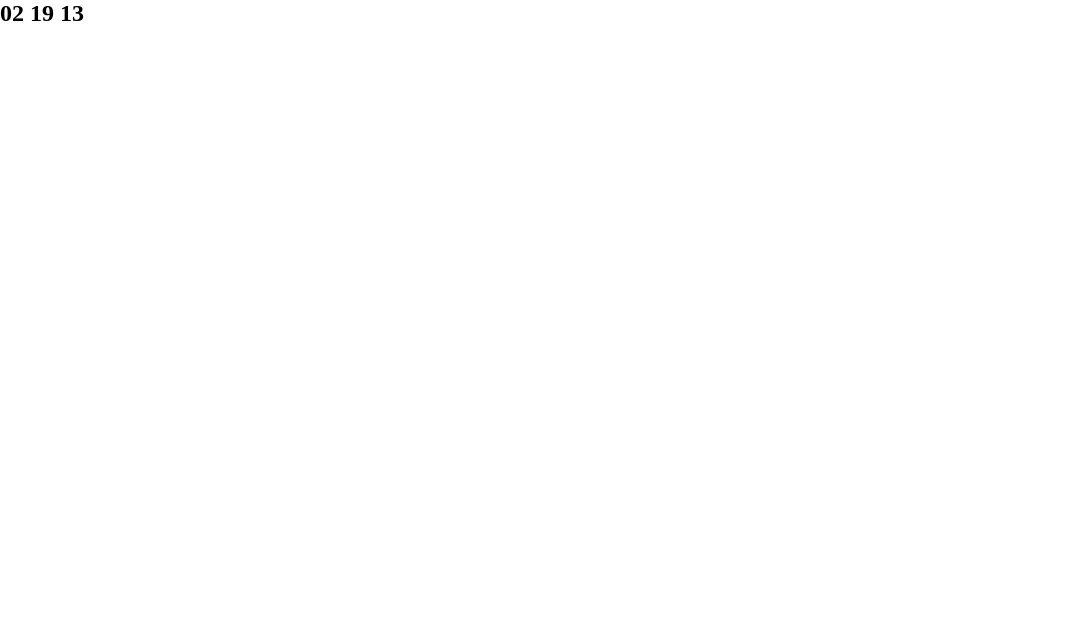
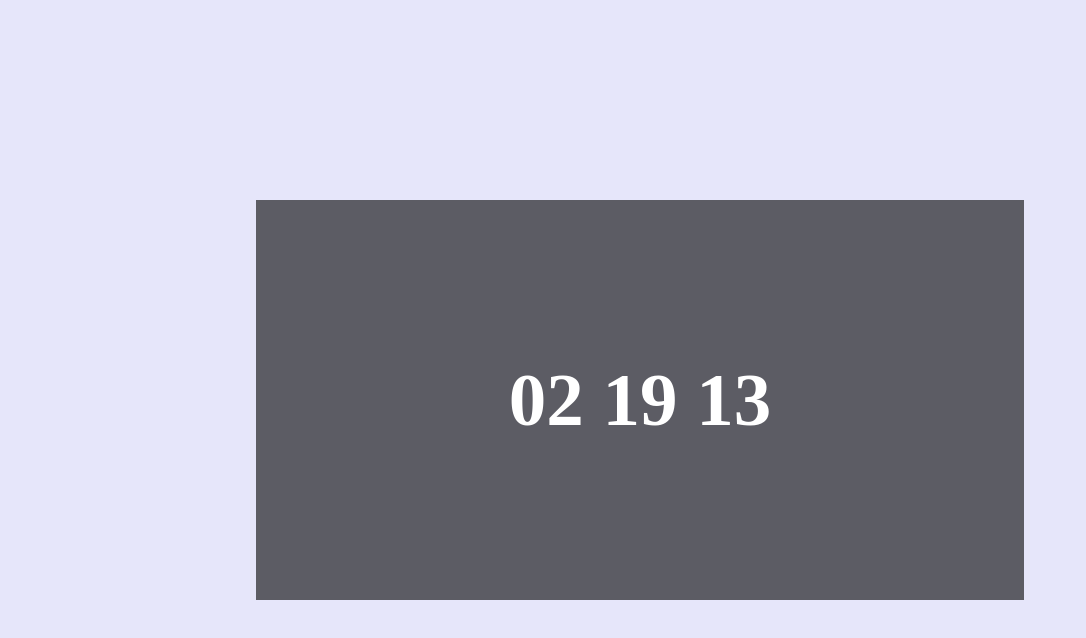
Before and after one commit to haeyeon0716/date_rwd, a plain HTML site: page index.html in a window 1280 px wide. Shown: the whole page, without its empty margins (0-1086 px from the left). Drawn offline with Linux system fonts and the light colour scheme.

Commit message:
시간에 따라서 배경색 변경

```diff
--- a/main.js
+++ b/main.js
@@ -3,6 +3,13 @@
 - setInterval(반복실행할 함수, 반복간격 시간 (ms))
 */
 const [hr, m, s] = document.querySelectorAll('h1 span');
+
+function changeClass(hr){
+    if(hr >=6 && hr <12) document.body.classList.add('morning');
+    if(hr >=12 && hr <16) document.body.classList.add('afternoon');
+    if(hr >=16 && hr <20) document.body.classList.add('evening');
+    if(hr >=20 || hr <6) document.body.classList.add('night');
+}
 
 setInterval(setTime, 1000);
 function setTime() {
@@ -13,6 +20,8 @@ function setTime() {
     hr.innerText = setNumbers(setHours(hours));
     m.innerText = setNumbers(min);
     s.innerText = setNumbers(sec);
+
+    changeClass(hours)
 }
 
 function setNumbers(num) {
--- a/scss/style.scss
+++ b/scss/style.scss
@@ -1 +1,34 @@
 @import 'reset';
+
+body{
+    width: 100%;
+    height: 100vh;
+    background-color: gray;
+    display: flex;
+    justify-content: center;
+    align-items: center;
+
+    &.morning{
+        background: orange;
+    }
+    &.afternoon{
+        background: lightblue;
+    }
+    &.evening{
+        background: pink;
+    }
+    &.night{
+        background: lavender;
+    }
+
+    article{
+        width: 60%;
+        height: 50%;
+        background: rgba(0,0,0,0.6);
+        display: flex;
+        justify-content: center;
+        align-items: center;
+        color: #fff;
+        font-size: 50px;
+    }
+}
```
Also changed, not shown: css/style.css, 1 other file.
